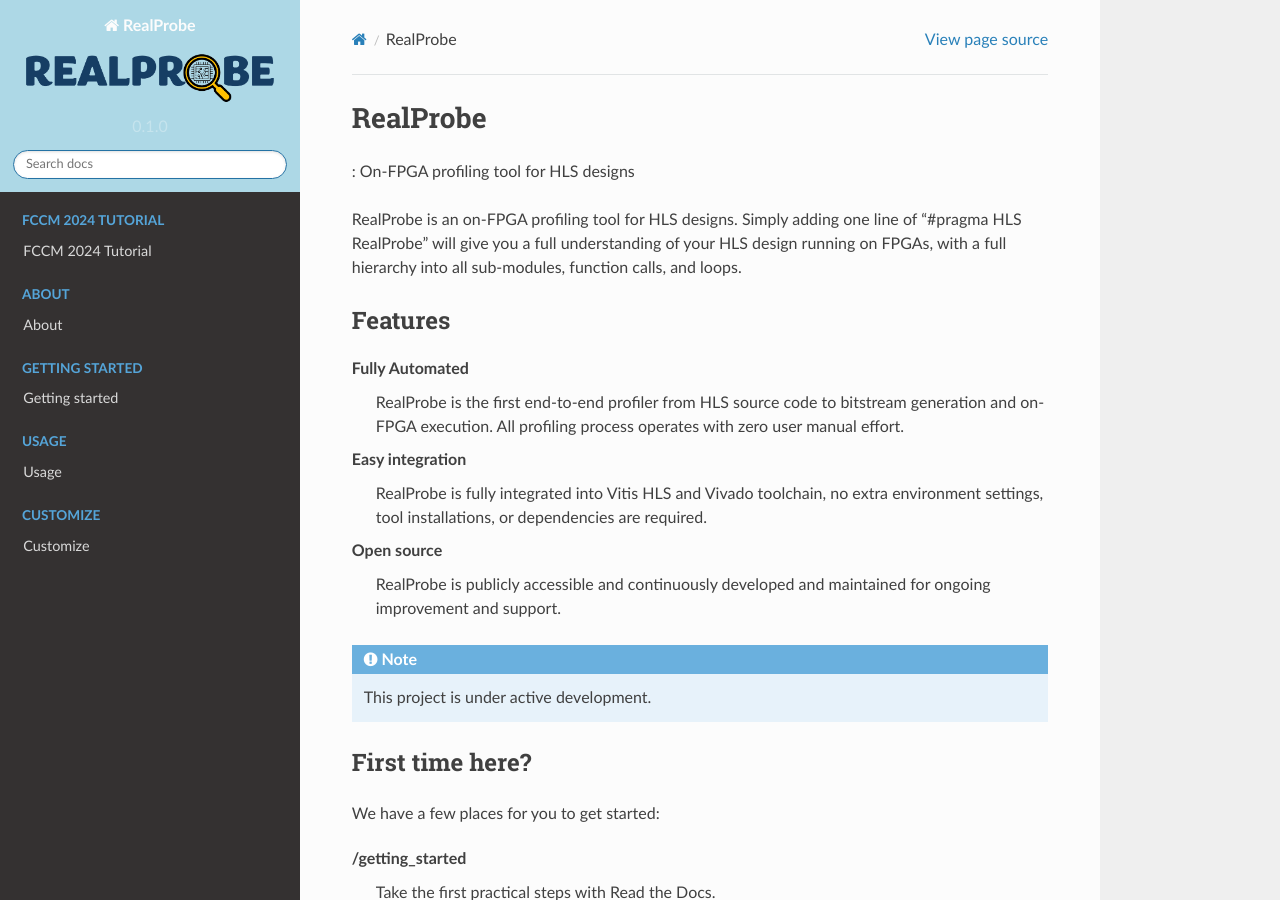
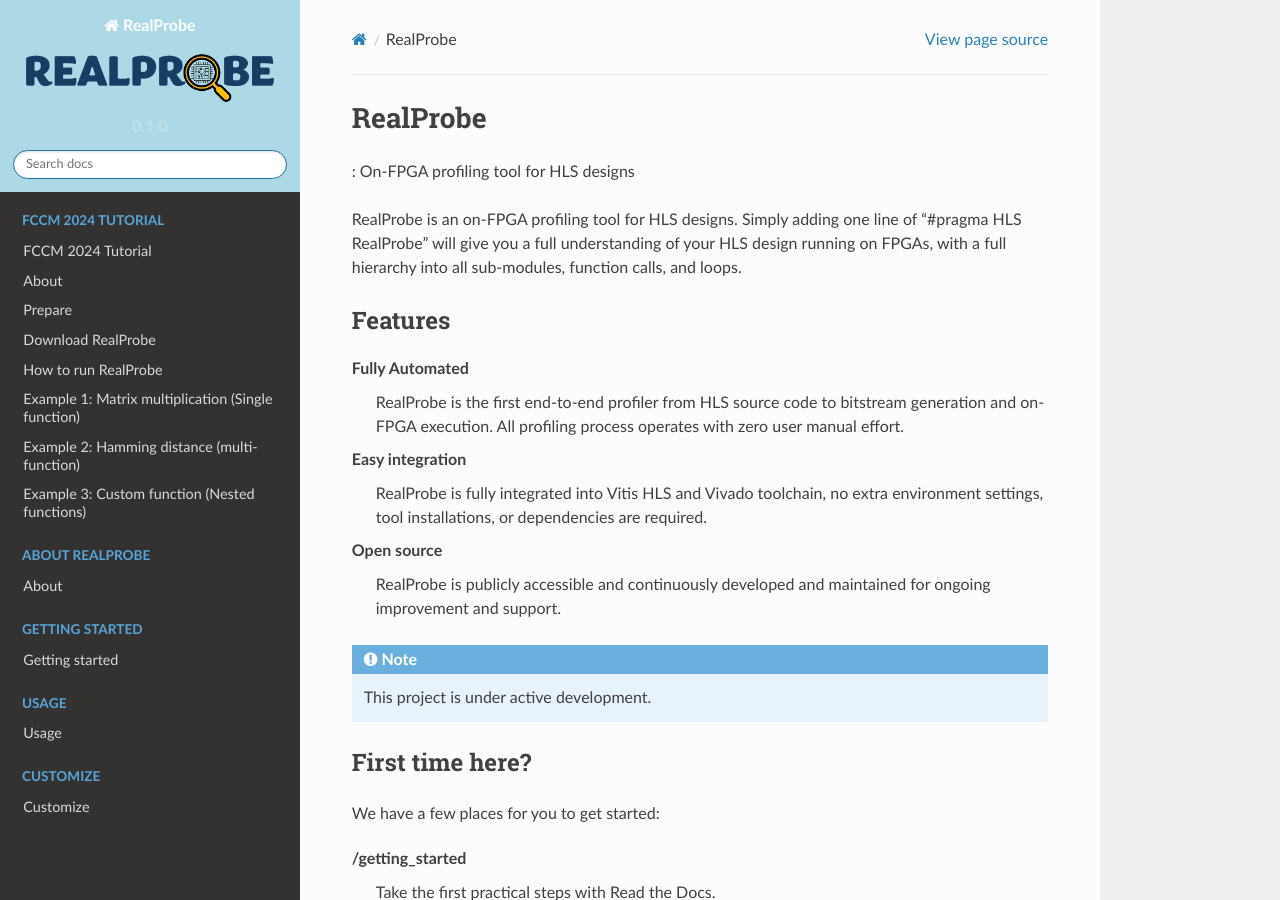
Before and after one commit to sharc-lab/RealProbe-doc, a Sphinx documentation site: the page built from docs/source/index.rst, in a window 1280 px wide and 900 px high. Built offline with Sphinx 7.4.7 and the Read the Docs theme 2.0.0, drawn with Linux system fonts in a browser that asks for light colours; pages that are not in the unit, such as notebooks, are missing from menus.

Commit message:
Update index.rst

```diff
--- a/docs/source/index.rst
+++ b/docs/source/index.rst
@@ -7,11 +7,18 @@
    :caption: FCCM 2024 Tutorial
 
    ./tutorial/tutorial
+   ./tutorial/about
+   ./tutorial/prepare
+   ./tutorial/install
+   ./tutorial/usage
+   ./tutorial/ex1
+   ./tutorial/ex2
+   ./tutorial/ex3
 
 .. toctree::
    :maxdepth: 2
    :hidden:
-   :caption: About
+   :caption: About RealProbe
 
    ./about/about
 
```
